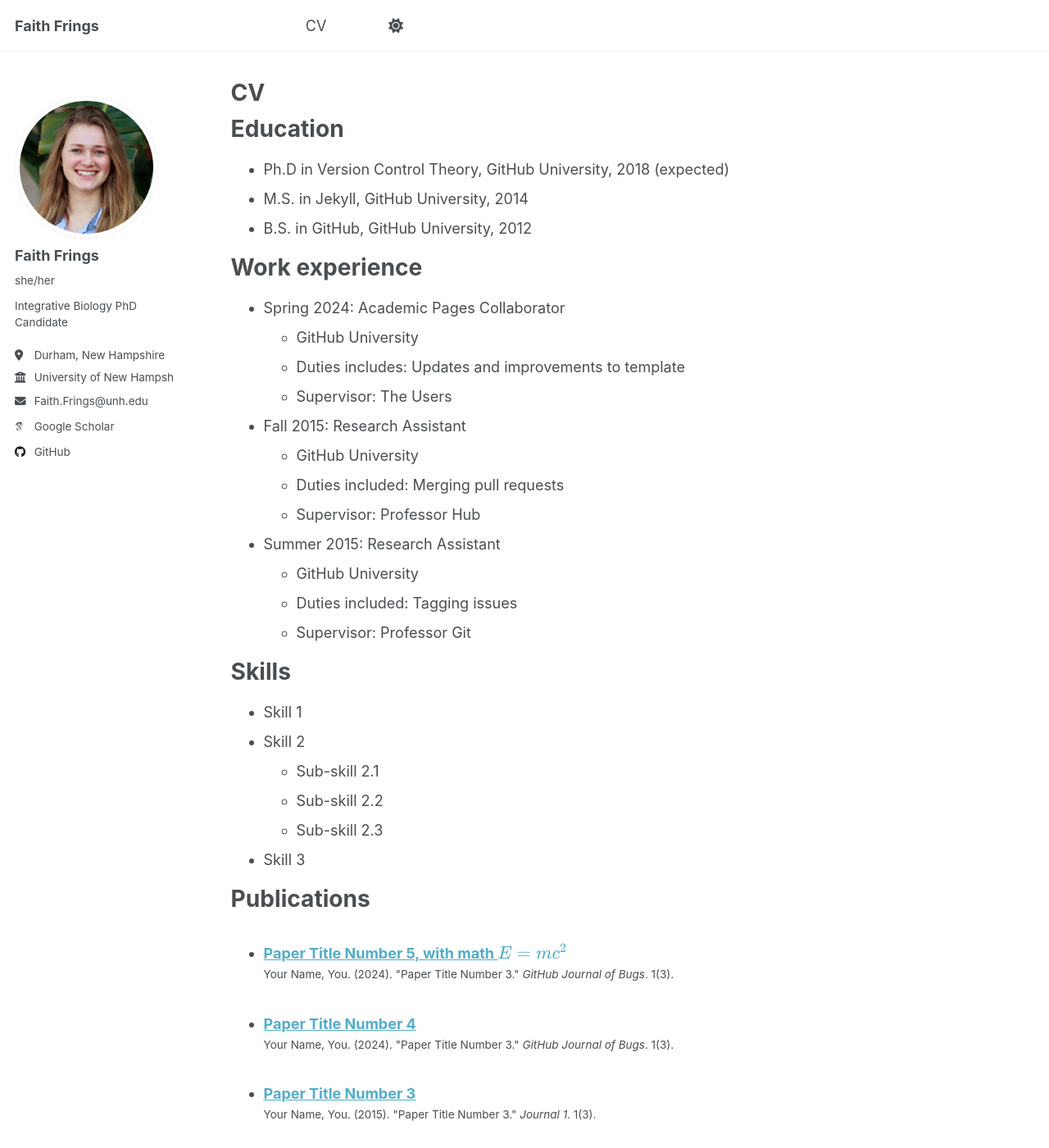
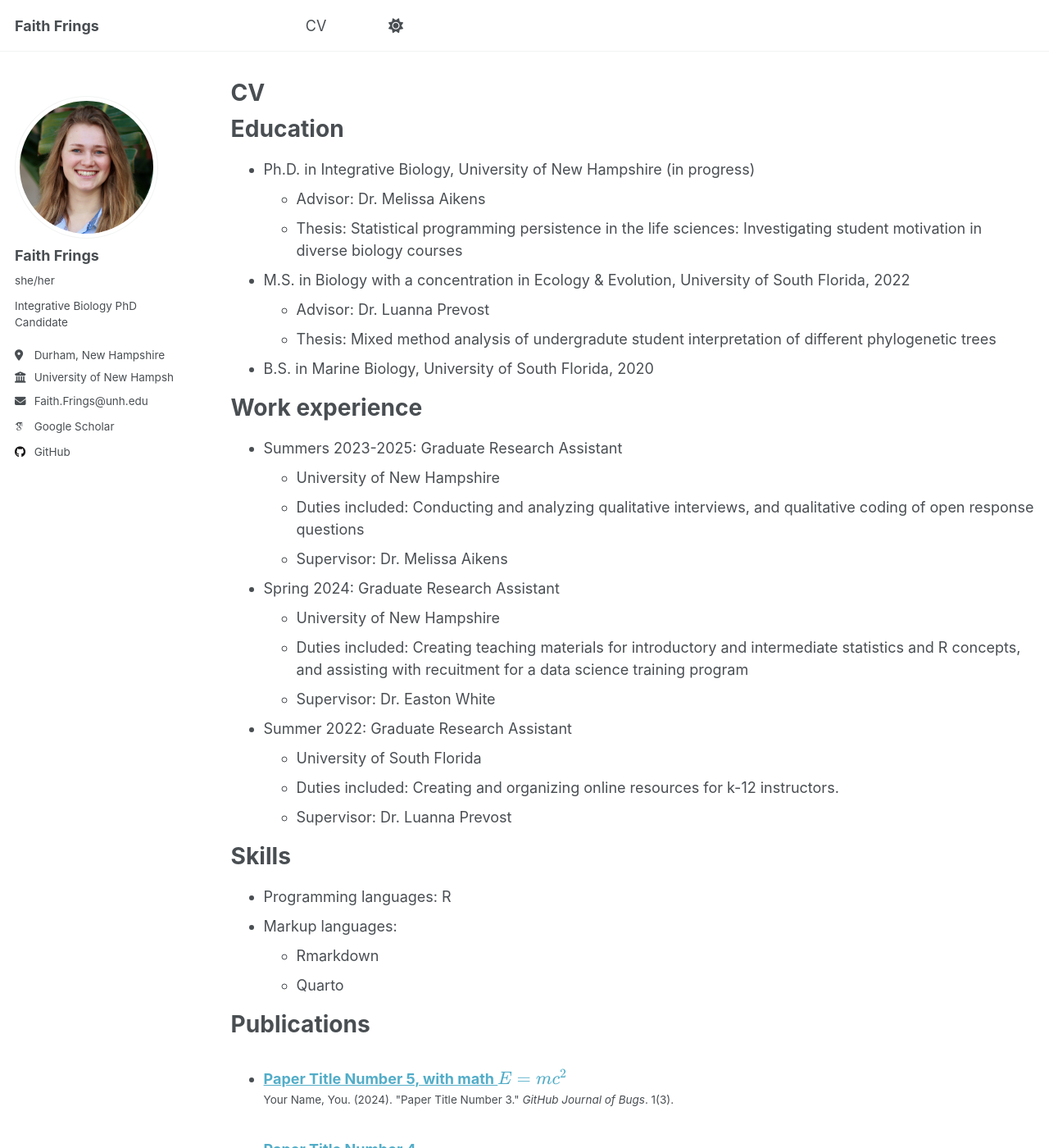
Before and after one commit to faithfrings/faithfrings.github.io, a Jekyll site: the page built from _pages/cv.md, in a window 1280 px wide and 1400 px high. Shown: the whole window at 82% size. Built offline with Jekyll 4.4.1, drawn with Linux system fonts in a browser that asks for light colours; some web fonts are replaced; a script that is not in the unit is left out; a file with an impossible date is left out; some of the changed text lies outside the part shown.

Commit message:
update cv and talks

```diff
--- a/_pages/cv.md
+++ b/_pages/cv.md
@@ -11,35 +11,38 @@ redirect_from:
 
 Education
 ======
-* Ph.D in Version Control Theory, GitHub University, 2018 (expected)
-* M.S. in Jekyll, GitHub University, 2014
-* B.S. in GitHub, GitHub University, 2012
+* Ph.D. in Integrative Biology, University of New Hampshire (in progress)
+  * Advisor: Dr. Melissa Aikens
+  * Thesis: Statistical programming persistence in the life sciences: Investigating student motivation in diverse biology courses
+* M.S. in Biology with a concentration in Ecology & Evolution, University of South Florida, 2022
+  * Advisor: Dr. Luanna Prevost
+  * Thesis: Mixed method analysis of undergradute student interpretation of different phylogenetic trees
+* B.S. in Marine Biology, University of South Florida, 2020
 
 Work experience
 ======
-* Spring 2024: Academic Pages Collaborator
-  * GitHub University
-  * Duties includes: Updates and improvements to template
-  * Supervisor: The Users
+* Summers 2023-2025: Graduate Research Assistant
+  * University of New Hampshire
+  * Duties included: Conducting and analyzing qualitative interviews, and qualitative coding of open response questions
+  * Supervisor: Dr. Melissa Aikens
 
-* Fall 2015: Research Assistant
-  * GitHub University
-  * Duties included: Merging pull requests
-  * Supervisor: Professor Hub
+* Spring 2024: Graduate Research Assistant
+  * University of New Hampshire
+  * Duties included: Creating teaching materials for introductory and intermediate statistics and R concepts, and assisting with recuitment for a data science training program
+  * Supervisor: Dr. Easton White
 
-* Summer 2015: Research Assistant
-  * GitHub University
-  * Duties included: Tagging issues
-  * Supervisor: Professor Git
+* Summer 2022: Graduate Research Assistant
+  * University of South Florida
+  * Duties included: Creating and organizing online resources for k-12 instructors.
+  * Supervisor: Dr. Luanna Prevost
 
 Skills
 ======
-* Skill 1
-* Skill 2
-  * Sub-skill 2.1
-  * Sub-skill 2.2
-  * Sub-skill 2.3
-* Skill 3
+* Programming languages: R
+* Markup languages:
+  * Rmarkdown
+  * Quarto
+
 
 Publications
 ======
@@ -61,4 +64,9 @@ Teaching
 
 Service and leadership
 ======
-* Currently signed in to 43 different slack teams
+* September 2025: DBER-SiT Chair
+* January 2025 - September 2025: DBER-SiT Chair-Elect
+* August 2023 - September 2025: DBER-SiT Funding Committee Co-Chair
+* January 2025 - present: UNH R Users Group Instructor
+* August 2022 - May 2023: Co-founder of the Department of Biological Sciences Graduate Student Committee at the University of New Hampshire
+* May 2021 - May 2022: Co-president of Biology Graduate Student Organization at the University of South Florida
```
Also changed, not shown: _talks/2013-03-01-tutorial-1.md (+5 -9 lines), _talks/2014-02-01-talk-2.md (+1 -0 lines), _talks/2014-03-01-talk-3.md (+1 -0 lines), 2 other files.
